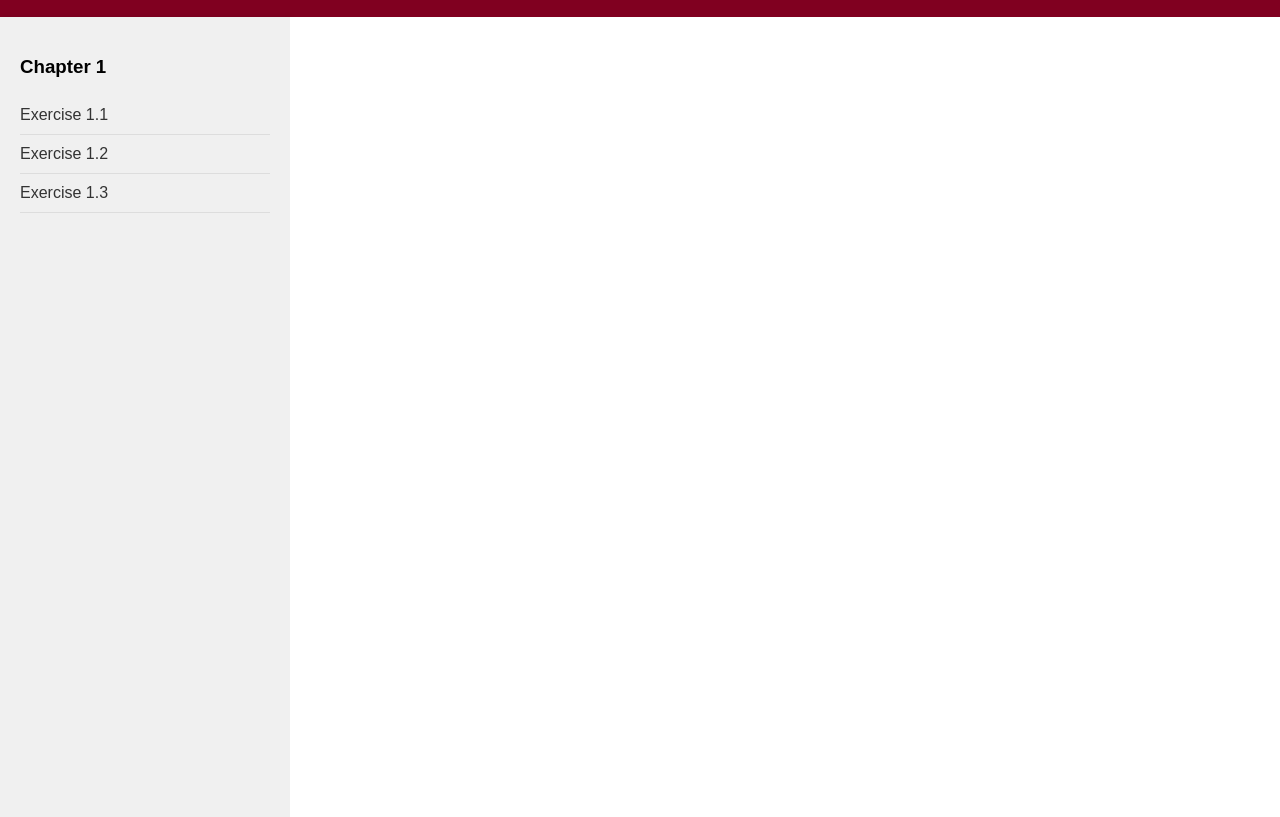
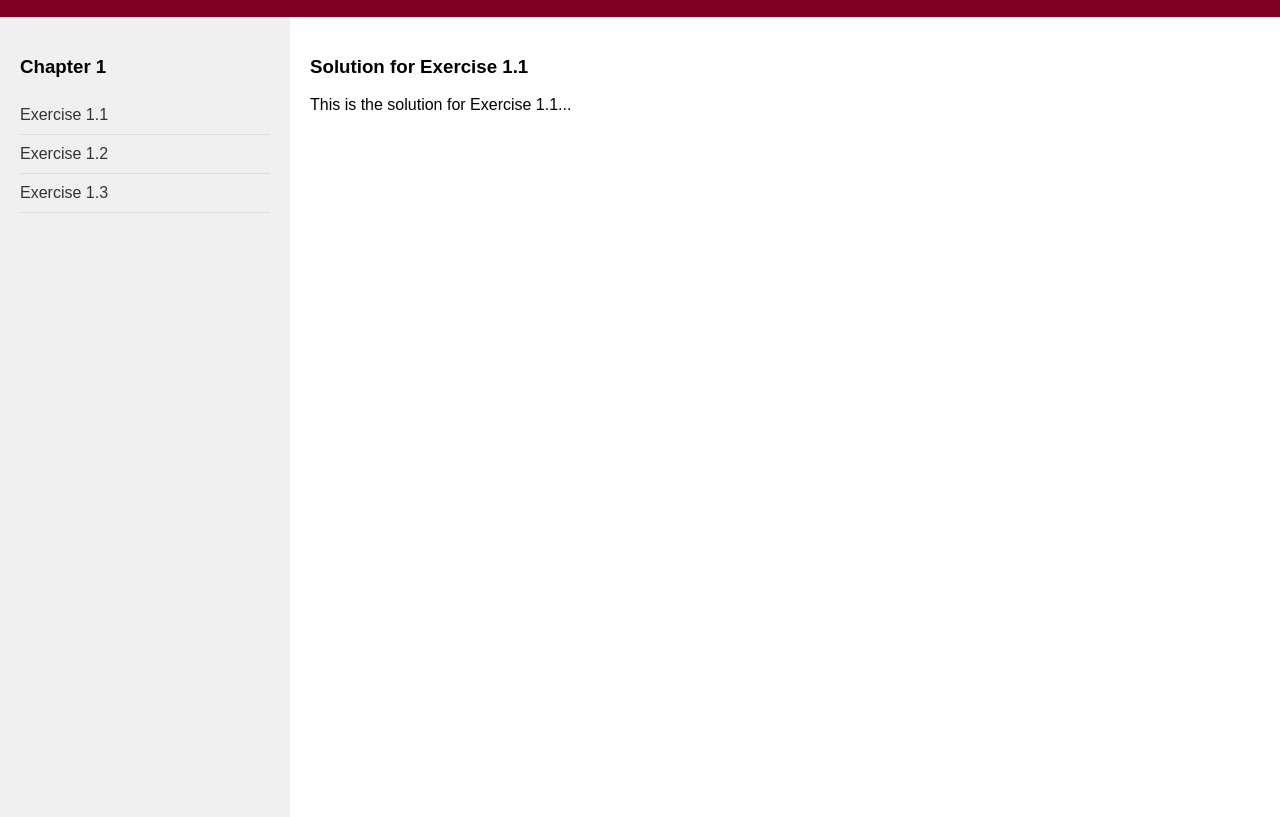
Before and after one commit to Kons88/IGLMSolutions, a plain HTML site: page index.html in a window 1280 px wide. Shown: the part 88-905 px from the top of the page. Drawn offline with Linux system fonts and the light colour scheme.

Commit message:
Update index.html

```diff
--- a/index.html
+++ b/index.html
@@ -21,7 +21,7 @@
         <a href="#" data-exercise="exercise-1-3">Exercise 1.3</a>
     </div>
     <div class="content">
-        <section id="exercise-1-1">
+        <section id="exercise-1-1"  class="active">
             <h3>Solution for Exercise 1.1</h3>
             <p>This is the solution for Exercise 1.1...</p>
         </section>
```
